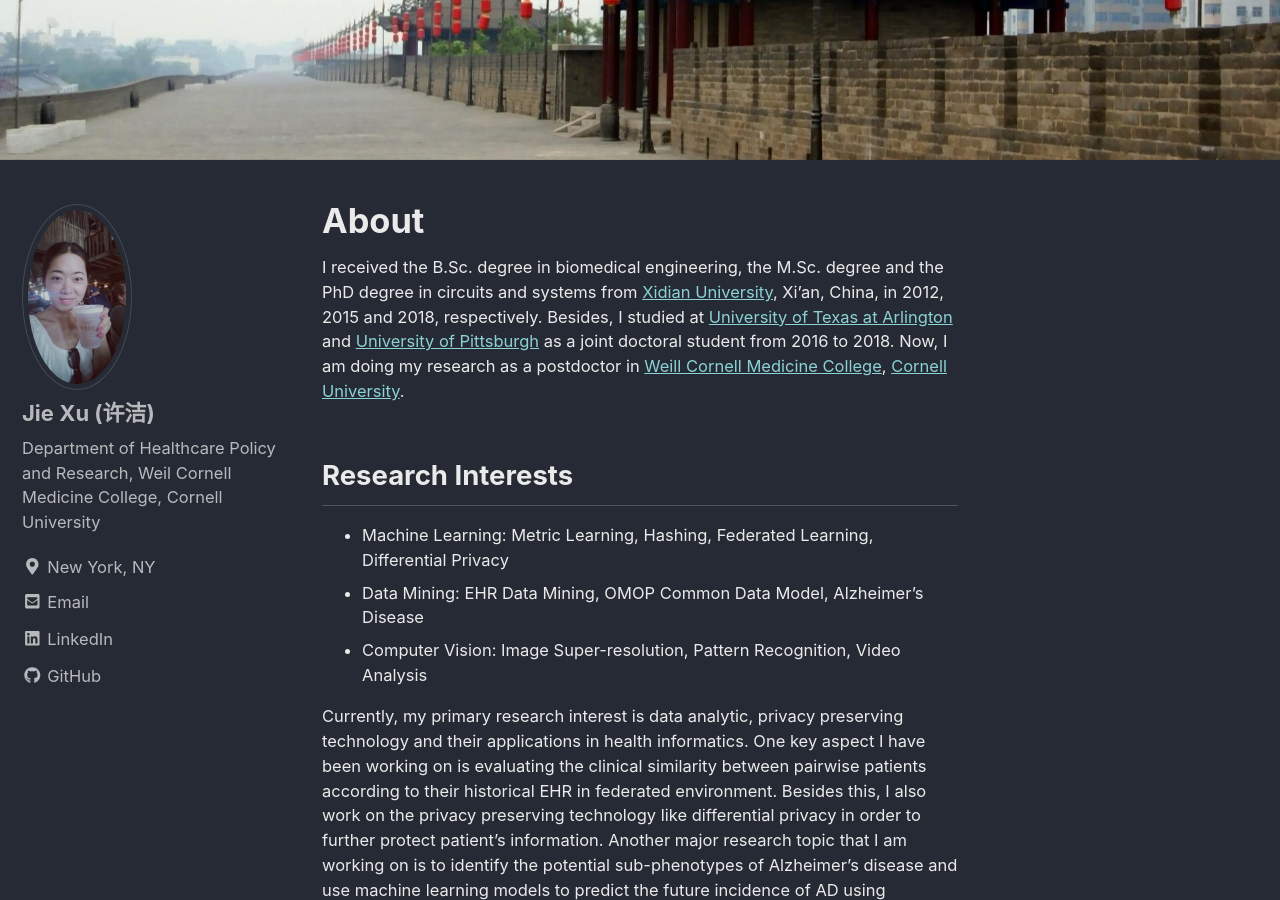
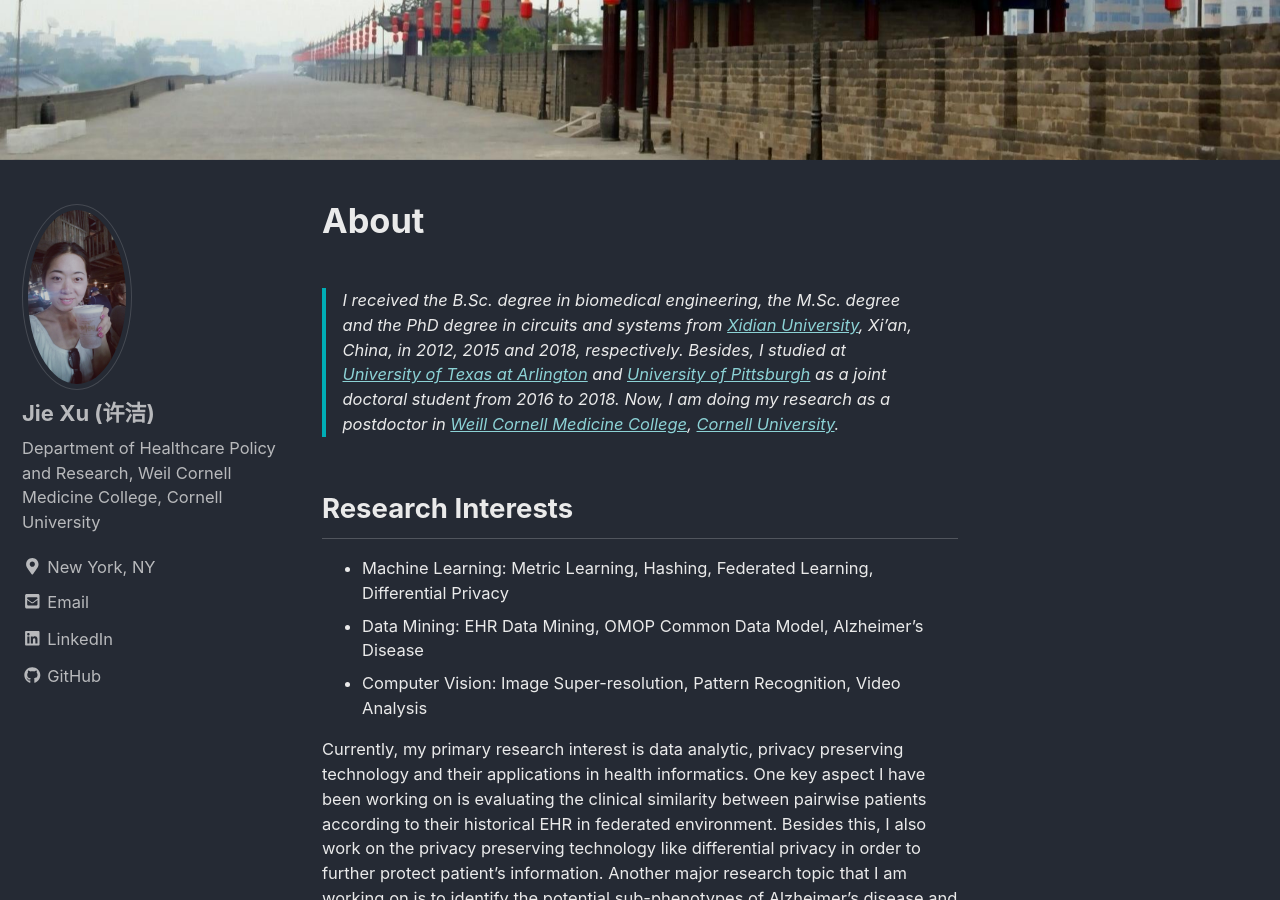
Before and after one commit to jxu1015/jxu1015.github.io, a Jekyll site: the page built from _pages/about.md, in a window 1280 px wide and 900 px high, scrolled down 421 px. Built offline with Jekyll 4.4.1, drawn with Linux system fonts in a browser that asks for light colours; nearby versions of some CDN libraries.

```diff
--- a/_pages/about.md
+++ b/_pages/about.md
@@ -5,7 +5,7 @@ header:
   image: "/images/xian.jpg"
 ---
 
-I received the B.Sc. degree in biomedical engineering, the M.Sc. degree and the PhD degree in circuits and
+> I received the B.Sc. degree in biomedical engineering, the M.Sc. degree and the PhD degree in circuits and
 systems from [Xidian University](https://en.xidian.edu.cn/), Xi’an, China, in 2012, 2015 and 2018, respectively.
 Besides, I studied at [University of Texas at Arlington](https://www.uta.edu/) and [University of Pittsburgh](https://www.pitt.edu/) as a joint doctoral student from 2016 to 2018. Now, I am doing my research as a postdoctor in [Weill Cornell Medicine College](https://weill.cornell.edu/), [Cornell University](https://www.cornell.edu/).
 {: .small}
```
